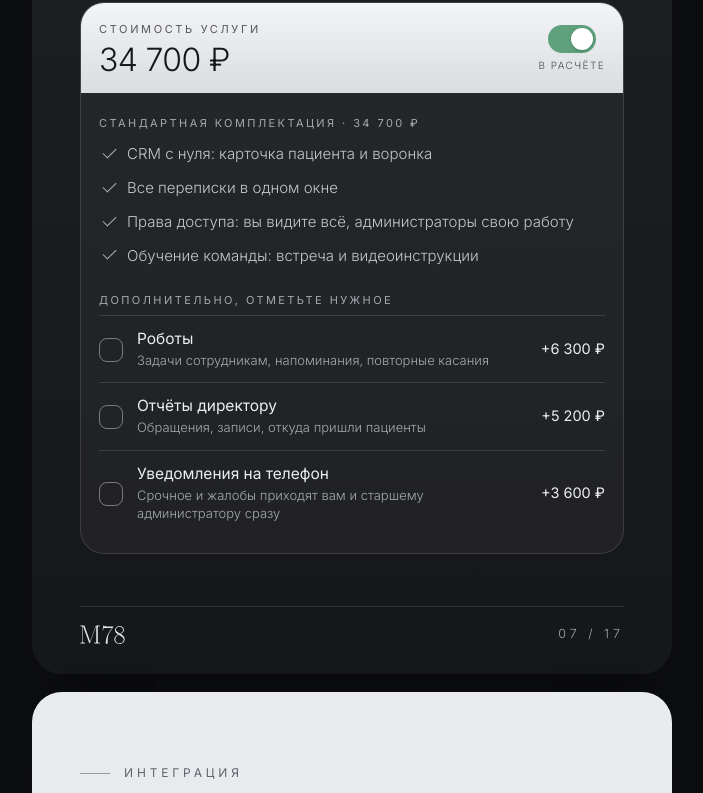
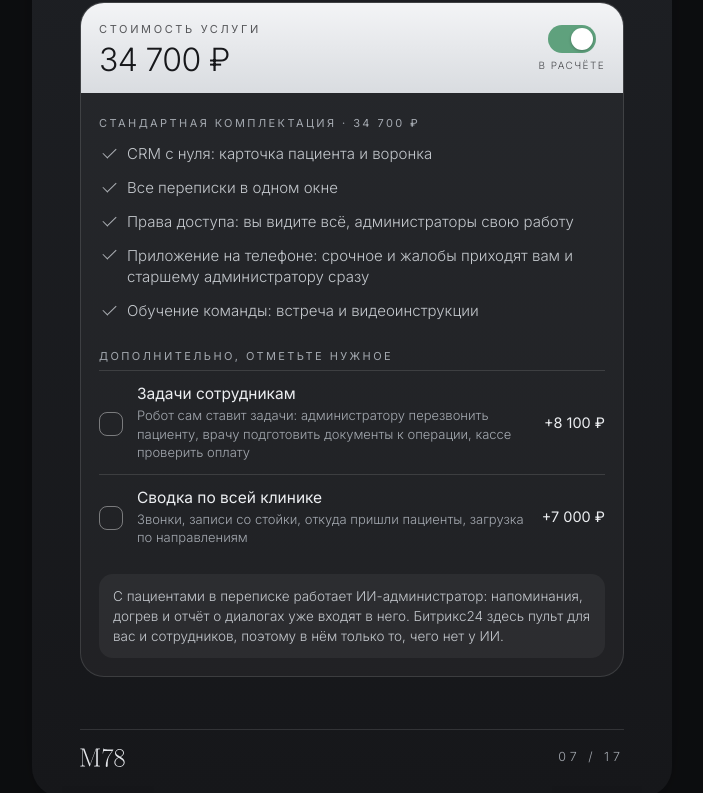
Before and after one commit to m78-sites/m78-kp, a plain HTML site: page sano/index.html in a window 1280 px wide. Shown: the part 10525-11318 px from the top of the page, without its empty margins (288-991 px from the left). Drawn offline with Linux system fonts and the light colour scheme.

Commit message:
Битрикс24 без повторов с ИИ-администратором

```diff
--- a/sano/index.html
+++ b/sano/index.html
@@ -681,17 +681,17 @@ button.pill{background:transparent;font-family:var(--f);cursor:pointer}
     <div class="row"><div class="tile"><svg class="ico" aria-hidden="true"><use href="#i-users"/></svg></div><div><b>Задачи и права</b><span>Задачи сотрудникам: перезвонить, уточнить анализы. Вы видите всё, администраторы свою работу</span></div></div>
   </div>
   <div class="acc rv">
-    <details><summary>Что настраиваем в Битрикс24 с нуля<span class="pm"></span></summary><div class="ab"><ul><li>Карточка пациента: контакты, источник, история обращений и визитов</li><li>Воронка пациента по этапам, свои этапы для операций и для анализов</li><li>Открытые линии: все мессенджеры и чат сайта приходят сюда</li><li>Роботы: напоминания, задачи сотрудникам, повторные касания</li><li>Отчёты для директора: обращения, записи, откуда пришли пациенты</li><li>Мобильное приложение Битрикс24 у вас и у старшего администратора</li><li>Обучение сотрудников: одна встреча и короткие видеоинструкции</li></ul></div></details>
+    <details><summary>Что настраиваем в Битрикс24 с нуля<span class="pm"></span></summary><div class="ab"><ul><li>Карточка пациента: контакты, источник, история обращений и визитов</li><li>Воронка пациента по этапам, свои этапы для операций и для анализов</li><li>Открытые линии: все мессенджеры и чат сайта приходят сюда</li><li>Задачи сотрудникам: робот сам напоминает перезвонить, подготовить документы, проверить оплату</li><li>Сводка по всей клинике: звонки, записи со стойки, откуда пришли пациенты</li><li>Мобильное приложение Битрикс24 у вас и у старшего администратора</li><li>Обучение сотрудников: одна встреча и короткие видеоинструкции</li></ul></div></details>
   </div>
   <div class="svc rv" data-svc="bx" data-base="34700" data-name="Битрикс24 под клинику">
 <div class="svc-head"><div><small>Стоимость услуги</small><b class="svc-total">34 700 ₽</b></div><label class="sw"><input type="checkbox" class="svc-on" checked><span class="sw-ui" aria-hidden="true"></span><em>В расчёте</em></label></div>
 <div class="svc-body">
 <div class="svc-sub">Стандартная комплектация · 34 700 ₽</div>
-<ul class="svc-std"><li>CRM с нуля: карточка пациента и воронка</li><li>Все переписки в одном окне</li><li>Права доступа: вы видите всё, администраторы свою работу</li><li>Обучение команды: встреча и видеоинструкции</li></ul>
+<ul class="svc-std"><li>CRM с нуля: карточка пациента и воронка</li><li>Все переписки в одном окне</li><li>Права доступа: вы видите всё, администраторы свою работу</li><li>Приложение на телефоне: срочное и жалобы приходят вам и старшему администратору сразу</li><li>Обучение команды: встреча и видеоинструкции</li></ul>
 <div class="svc-sub">Дополнительно, отметьте нужное</div>
-<label class="opt"><input type="checkbox" data-id="bx_rob" data-price="6300" data-name="Роботы"><span class="box" aria-hidden="true"></span><div><b>Роботы</b><span>Задачи сотрудникам, напоминания, повторные касания</span></div><em>+6 300 ₽</em></label>
-<label class="opt"><input type="checkbox" data-id="bx_rep" data-price="5200" data-name="Отчёты директору"><span class="box" aria-hidden="true"></span><div><b>Отчёты директору</b><span>Обращения, записи, откуда пришли пациенты</span></div><em>+5 200 ₽</em></label>
-<label class="opt"><input type="checkbox" data-id="bx_mob" data-price="3600" data-name="Уведомления на телефон"><span class="box" aria-hidden="true"></span><div><b>Уведомления на телефон</b><span>Срочное и жалобы приходят вам и старшему администратору сразу</span></div><em>+3 600 ₽</em></label>
+<label class="opt"><input type="checkbox" data-id="bx_rob" data-price="8100" data-name="Задачи сотрудникам"><span class="box" aria-hidden="true"></span><div><b>Задачи сотрудникам</b><span>Робот сам ставит задачи: администратору перезвонить пациенту, врачу подготовить документы к операции, кассе проверить оплату</span></div><em>+8 100 ₽</em></label>
+<label class="opt"><input type="checkbox" data-id="bx_rep" data-price="7000" data-name="Сводка по всей клинике"><span class="box" aria-hidden="true"></span><div><b>Сводка по всей клинике</b><span>Звонки, записи со стойки, откуда пришли пациенты, загрузка по направлениям</span></div><em>+7 000 ₽</em></label>
+<p class="svc-note">С пациентами в переписке работает ИИ-администратор: напоминания, догрев и отчёт о диалогах уже входят в него. Битрикс24 здесь пульт для вас и сотрудников, поэтому в нём только то, чего нет у ИИ.</p>
 </div></div>
   <div class="pgfoot"><svg viewBox="0 0 1708 720" aria-hidden="true"><use href="#m78"/></svg><span>07 / 17</span></div>
 </section>
```
